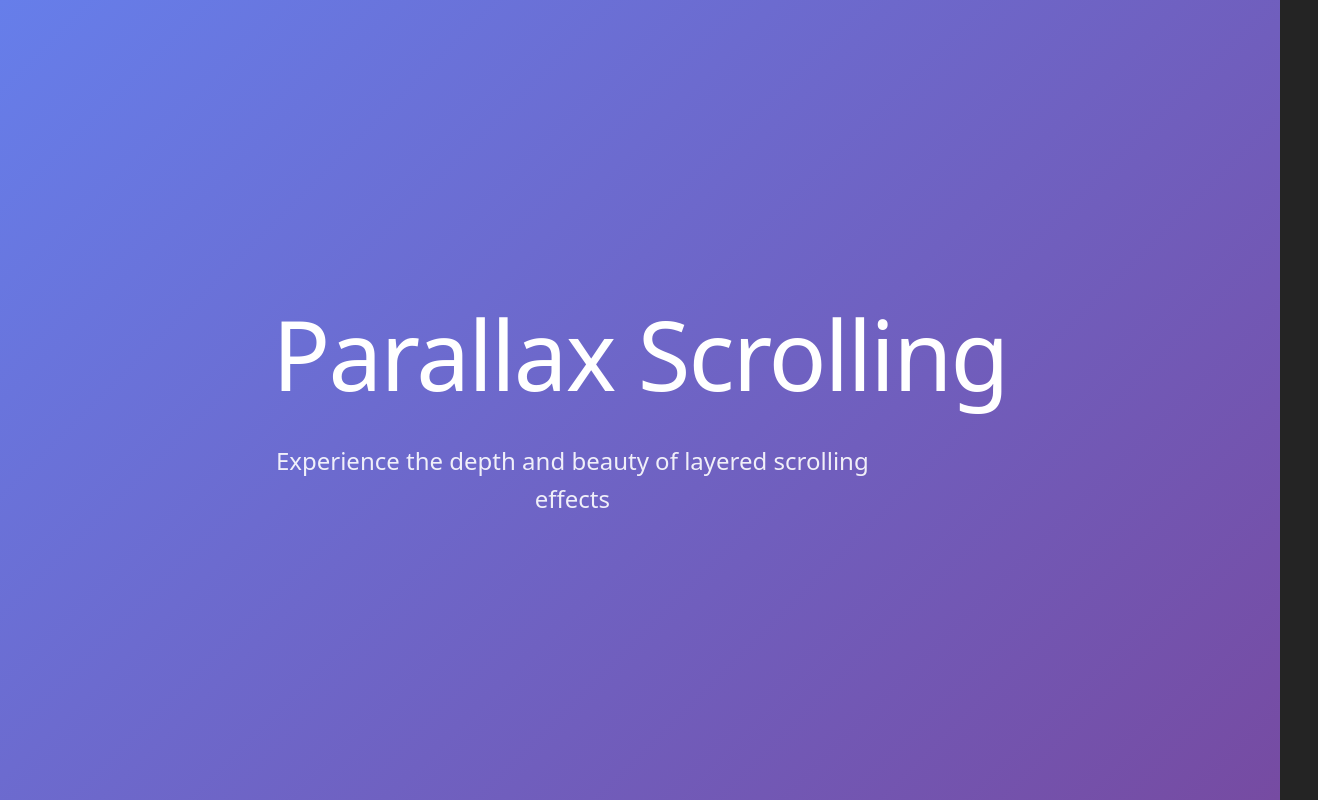
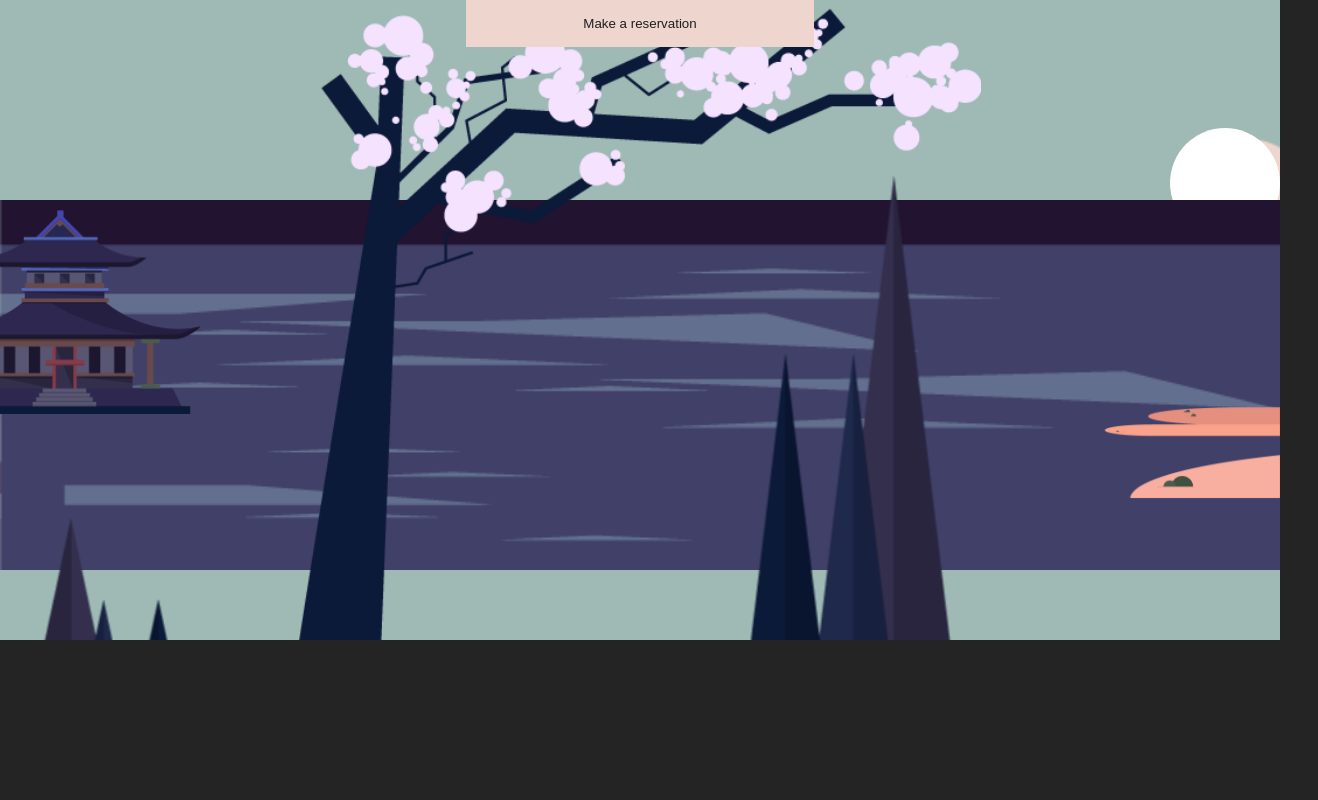
Before and after one commit to lostmart/medieval-sharpness, a React (Vite) app: page / in a window 1280 px wide. Shown: the whole page, 1318 px wide, since content can reach past the window. Built offline with nearby package versions, Linux system fonts and the light colour scheme.

Commit message:
new images

```diff
--- a/src/App.module.scss
+++ b/src/App.module.scss
@@ -1,220 +1,92 @@
-* {
-	margin: 0;
-	padding: 0;
-	box-sizing: border-box;
+$primary-color: #9fb9b5;
+$secondary-color: #eed6cf;
+
+.scene {
+	position: relative;
+	.sky {
+		min-height: 80vh;
+		background-color: $primary-color;
+		width: 100%;
 	}
 
-body {
-	overflow-x: hidden;
+	.layer {
+		position: absolute;
+		inset: 0;
 	}
 
-.parallaxContainer {
-	height: 100vh;
-	overflow-x: hidden;
-	overflow-y: auto;
-	perspective: 1px;
+	.moon {
+		width: 110px;
+		height: 110px;
+		border-radius: 100%;
+		background-color: white;
+		position: absolute;
+		display: block;
+		right: 0;
+		top: 20%;
+		transform: translate3d(0, 0, 0);
+		transform-style: preserve-3d;
+		backface-visibility: hidden;
 	}
 
-.parallaxLayer {
-	position: absolute;
-	top: 0;
-	right: 0;
-	bottom: 0;
-	left: 0;
+	.mountain {
+		background: url("./assets/bg.png") no-repeat center 50% / contain;
+		width: 100%;
+		height: 100%;
+		transform: translate3d(0, 0, 0);
 		transform-style: preserve-3d;
+		backface-visibility: hidden;
 	}
 
-.parallaxBack {
-	transform: translateZ(-1px) scale(2);
+	.lake {
+		background: url("./assets/02.png") no-repeat center 50% / contain;
+		background-position: 0 74%;
+		width: 100%;
+		height: 100%;
+		transform: translate3d(0, 0, 0);
+		transform-style: preserve-3d;
+		backface-visibility: hidden;
 	}
 
-.parallaxMid {
-	transform: translateZ(-0.5px) scale(1.5);
+	.house {
+		background: url("./assets/04.png") no-repeat center 50% / contain;
+		background-position: -80px 47%;
+		width: 100%;
+		height: 100%;
+		max-width: 280px;
+		transform: translate3d(0, 0, 0);
+		transform-style: preserve-3d;
+		backface-visibility: hidden;
 	}
 
-.parallaxFront {
-	transform: translateZ(0);
+	.islands {
+		background: url("./assets/03.png") no-repeat center 50% / contain;
+		max-width: 180px;
+		width: 100%;
+		height: 100%;
+		position: absolute;
+		transform: translate3d(0, 0, 0);
+		transform-style: preserve-3d;
+		backface-visibility: hidden;
+		right: 0;
+		top: 20.66%;
 	}
 
-.section {
-	min-height: 100vh;
-	display: flex;
-	align-items: center;
-	justify-content: center;
-	position: relative;
-	padding: 2rem;
+	.frontMountains {
+		background: url("./assets/05.png") no-repeat center 50% / contain;
+		background-position: -7px 165px;
+		width: 103%;
+		height: 100%;
+		transform: translate3d(0, 0, 0);
+		transform-style: preserve-3d;
+		backface-visibility: hidden;
 	}
 
-.hero {
-	background: linear-gradient(135deg, #667eea 0%, #764ba2 100%);
-	color: white;
-	text-align: center;
-
-	h1 {
-		font-size: clamp(2rem, 8vw, 6rem);
-		font-weight: 300;
-		margin-bottom: 1rem;
-		letter-spacing: -0.02em;
-	}
-
-	p {
-		font-size: clamp(1rem, 3vw, 1.5rem);
-		opacity: 0.9;
-		max-width: 600px;
-		line-height: 1.6;
+	.tree{
+		background: url("./assets/06.png") no-repeat center 50% / contain;
+		width: 100%;
+		height: 100%;
+		transform: translate3d(0, 0, 0);
+		transform-style: preserve-3d;
+		backface-visibility: hidden;
 	}
 }
-
-.content {
-	background: #f8f9fa;
-
-	.contentInner {
-		max-width: 800px;
-		margin: 0 auto;
-
-		h2 {
-			font-size: clamp(1.5rem, 5vw, 3rem);
-			margin-bottom: 2rem;
-			color: #333;
-			font-weight: 300;
-		}
-
-		p {
-			font-size: 1.2rem;
-			line-height: 1.8;
-			color: #666;
-			margin-bottom: 2rem;
-		}
-	}
-}
-
-.parallaxElement {
-	position: absolute;
-	pointer-events: none;
-
-	&.mountain1 {
-		width: 100%;
-		height: 120%;
-		background: linear-gradient(
-			to bottom,
-			rgba(76, 175, 80, 0.3) 0%,
-			rgba(76, 175, 80, 0.6) 100%
-		);
-		clip-path: polygon(
-			0 100%,
-			20% 60%,
-			40% 80%,
-			60% 40%,
-			80% 70%,
-			100% 30%,
-			100% 100%
-		);
-		bottom: 0;
-		left: 0;
-	}
-
-	&.mountain2 {
-		width: 100%;
-		height: 100%;
-		background: linear-gradient(
-			to bottom,
-			rgba(33, 150, 243, 0.2) 0%,
-			rgba(33, 150, 243, 0.4) 100%
-		);
-		clip-path: polygon(
-			0 100%,
-			15% 80%,
-			35% 50%,
-			55% 70%,
-			75% 40%,
-			95% 60%,
-			100% 100%
-		);
-		bottom: 0;
-		left: 0;
-	}
-
-	&.cloud {
-		width: 200px;
-		height: 60px;
-		background: rgba(255, 255, 255, 0.8);
-		border-radius: 60px;
-
-		&::before {
-			content: "";
-			position: absolute;
-			background: rgba(255, 255, 255, 0.8);
-			width: 50px;
-			height: 50px;
-			border-radius: 50px;
-			top: -25px;
-			left: 10px;
-		}
-
-		&::after {
-			content: "";
-			position: absolute;
-			background: rgba(255, 255, 255, 0.8);
-			width: 60px;
-			height: 60px;
-			border-radius: 60px;
-			top: -30px;
-			right: 15px;
-		}
-
-		&.cloud1 {
-			top: 20%;
-			left: 10%;
-			animation: float 20s ease-in-out infinite;
-		}
-
-		&.cloud2 {
-			top: 30%;
-			right: 15%;
-			animation: float 25s ease-in-out infinite reverse;
-		}
-
-		&.cloud3 {
-			top: 15%;
-			left: 60%;
-			animation: float 30s ease-in-out infinite;
-		}
-	}
-}
-
-@keyframes float {
-	0%,
-	100% {
-		transform: translateX(0) translateY(0);
-	}
-	25% {
-		transform: translateX(20px) translateY(-10px);
-	}
-	50% {
-		transform: translateX(-10px) translateY(5px);
-	}
-	75% {
-		transform: translateX(15px) translateY(-5px);
-	}
-}
-
-// Smooth scrolling
-html {
-	scroll-behavior: smooth;
-}
-
-// Additional sections
-.section2 {
-	background: linear-gradient(45deg, #ff6b6b, #ee5a24);
-	color: white;
-}
-
-.section3 {
-	background: linear-gradient(135deg, #2c3e50, #3498db);
-	color: white;
-}
-
-.section4 {
-	background: linear-gradient(45deg, #8e44ad, #3498db);
-	color: white;
-}
--- a/src/App.tsx
+++ b/src/App.tsx
@@ -1,129 +1,37 @@
-import { useEffect, useRef } from "react"
-import bg from "./assets/bg.png"
 import styles from "./App.module.scss"
 
 const App = () => {
-	const parallaxRef = useRef<HTMLDivElement>(null)
+	return (
+		<main>
+			<ul className={styles.scene}>
+				<li className={styles.sky}></li>
+				<li className={styles.layer}>
+					<div className={styles.mountain}></div>
+				</li>
+				<li className={styles.layer}>
+					<div className={styles.moon}></div>
+				</li>
 
-	useEffect(() => {
-		const handleScroll = () => {
-			const scrolled = window.pageYOffset
-			const parallaxElements = document.querySelectorAll("[data-speed]")
-
-			parallaxElements.forEach((element) => {
-				const speed = parseFloat(element.getAttribute("data-speed") || "0")
-				const yPos = -(scrolled * speed)
-				const transform = `translate3d(0, ${yPos}px, 0)`
-				;(element as HTMLElement).style.transform = transform
-			})
-		}
-
-		window.addEventListener("scroll", handleScroll)
-		return () => window.removeEventListener("scroll", handleScroll)
-	}, [])
-
-	return (
-		<div className={styles.parallaxContainer} ref={parallaxRef}>
-			{/* Background Layer */}
-			<div className={`${styles.parallaxLayer} ${styles.parallaxBack}`}>
-				<img
-					src={bg}
-					alt="Background"
-					style={{
-						width: "100%",
-						height: "100%",
-						objectFit: "cover",
-						objectPosition: "center",
-					}}
-				/>
-			</div>
-
-			{/* Mid Layer with Mountains */}
-			<div className={`${styles.parallaxLayer} ${styles.parallaxMid}`}>
-				<div
-					className={`${styles.parallaxElement} ${styles.mountain1}`}
-					data-speed="0.2"
-				/>
-				<div
-					className={`${styles.parallaxElement} ${styles.mountain2}`}
-					data-speed="0.4"
-				/>
-			</div>
-
-			{/* Front Layer with Clouds */}
-			<div className={`${styles.parallaxLayer} ${styles.parallaxFront}`}>
-				<div
-					className={`${styles.parallaxElement} ${styles.cloud} ${styles.cloud1}`}
-					data-speed="0.1"
-				/>
-				<div
-					className={`${styles.parallaxElement} ${styles.cloud} ${styles.cloud2}`}
-					data-speed="0.15"
-				/>
-				<div
-					className={`${styles.parallaxElement} ${styles.cloud} ${styles.cloud3}`}
-					data-speed="0.05"
-				/>
-			</div>
-
-			{/* Content Sections */}
-			<div className={`${styles.section} ${styles.hero}`}>
-				<div>
-					<h1>Parallax Scrolling</h1>
-					<p>Experience the depth and beauty of layered scrolling effects</p>
-				</div>
-			</div>
-
-			<div className={`${styles.section} ${styles.content}`}>
-				<div className={styles.contentInner}>
-					<h2>Smooth Scrolling Experience</h2>
-					<p>
-						This parallax effect creates a sense of depth by moving background
-						images at different speeds than foreground content. The technique
-						simulates three-dimensional depth on a two-dimensional screen.
-					</p>
-					<p>
-						Each layer moves at its own pace, creating an immersive visual
-						experience that draws users deeper into your content.
-					</p>
-				</div>
-			</div>
-
-			<div className={`${styles.section} ${styles.section2}`}>
-				<div>
-					<h2>Multiple Layers</h2>
-					<p>
-						Background, midground, and foreground elements all working in
-						harmony
-					</p>
-				</div>
-			</div>
-
-			<div className={`${styles.section} ${styles.content}`}>
-				<div className={styles.contentInner}>
-					<h2>Performance Optimized</h2>
-					<p>
-						Using CSS transforms and requestAnimationFrame for smooth 60fps
-						animations. The parallax effect is achieved through CSS perspective
-						and translateZ transformations for optimal performance.
-					</p>
-				</div>
-			</div>
-
-			<div className={`${styles.section} ${styles.section3}`}>
-				<div>
-					<h2>Immersive Design</h2>
-					<p>Creating depth and engagement through visual storytelling</p>
-				</div>
-			</div>
-
-			<div className={`${styles.section} ${styles.section4}`}>
-				<div>
-					<h2>Ready to Scroll</h2>
-					<p>Your journey through parallax continues...</p>
-				</div>
-			</div>
-		</div>
+				<li className={styles.layer}>
+					<div className={styles.lake}></div>
+				</li>
+				<li className={styles.layer}>
+					<div className={styles.house}></div>
+				</li>
+				<li className={styles.layer}>
+					<div className={styles.islands}></div>
+				</li>
+				<li className={styles.layer}>
+					<div className={styles.frontMountains}></div>
+				</li>
+				<li className={styles.layer}>
+					<div className={styles.tree}></div>
+				</li>
+				<li className={styles.layer}>
+					<button className="btn">Make a reservation</button>
+				</li>
+			</ul>
+		</main>
 	)
 }
 
--- a/src/index.css
+++ b/src/index.css
@@ -22,3 +22,18 @@ html {
   -webkit-font-smoothing: antialiased;
   -moz-osx-font-smoothing: grayscale;
 }
+
+.btn {
+  background-color: #eed6cf;
+  color: #1E1E1E;
+  padding: 16px 10px;
+  border: none;
+  width: 348px;
+  display: flex;
+  justify-content: center;
+  align-items: center;
+  gap: 10px;
+  cursor: pointer;
+  margin: auto;
+
+}
```
Lines whose indentation alone changed are shown as unchanged.
